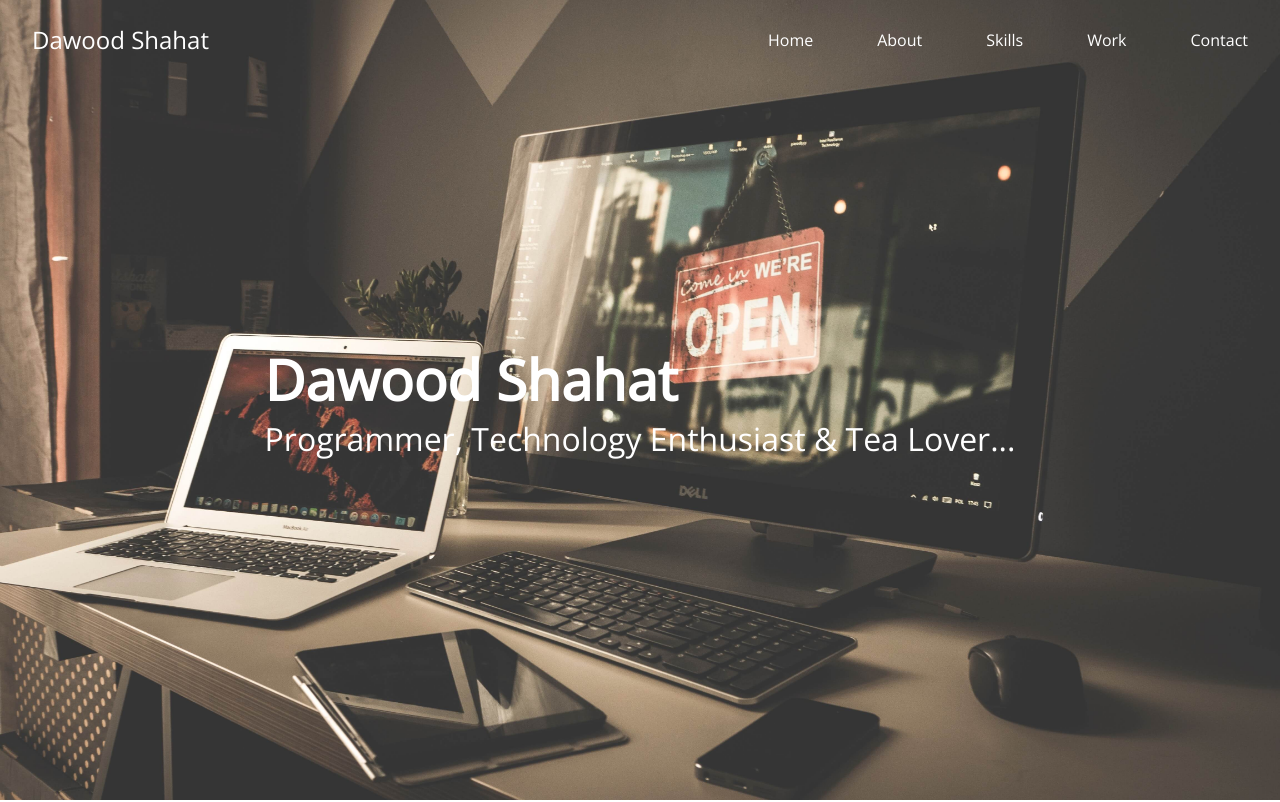
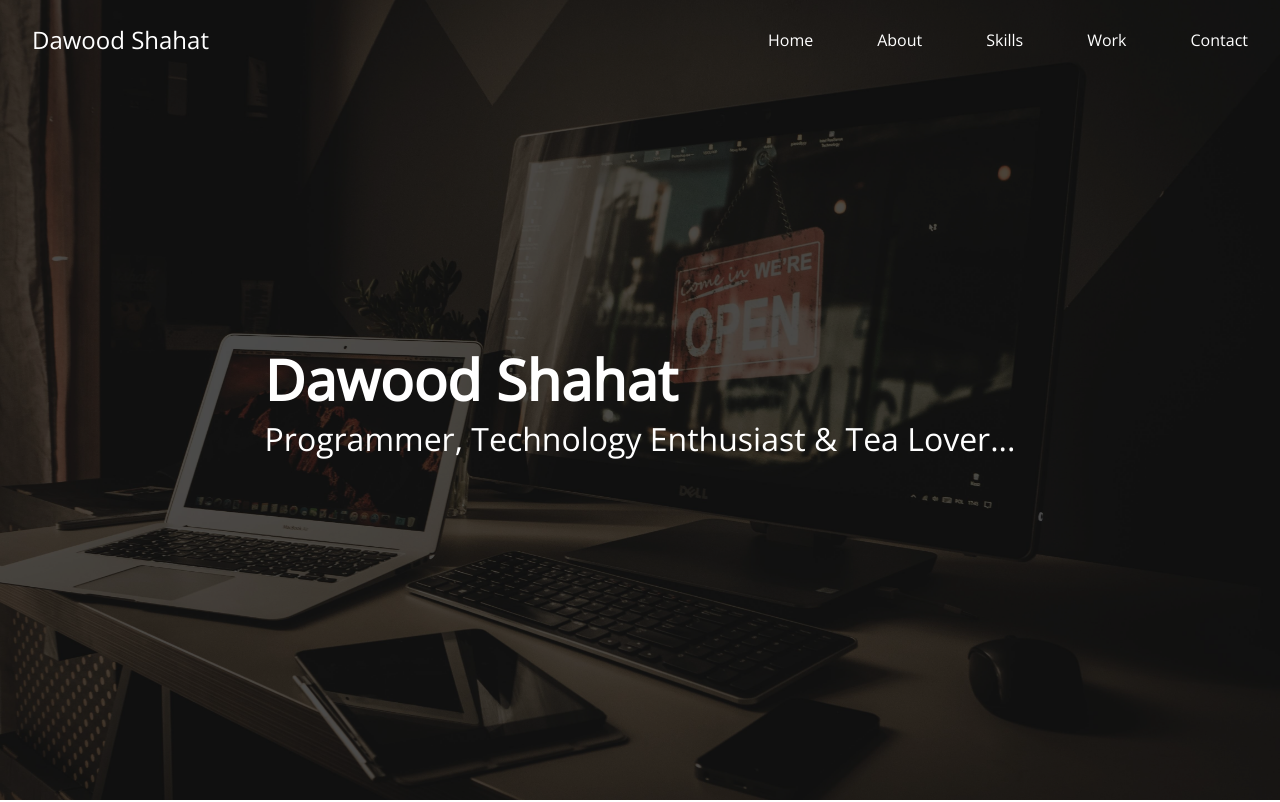
Before and after one commit to DawoodShahat/dawoodshahat-portfolio, a website: page index.html in a window 1280 px wide. Shown: the top 802 px of the page. Drawn offline with nearby package versions, Linux system fonts and the light colour scheme.

Commit message:
improved overlay

```diff
--- a/scss/_home.scss
+++ b/scss/_home.scss
@@ -2,6 +2,7 @@
 .home {
 
     height: 100vh;
+    width: 100%;
     color: #fff;
     background: url('../assets/business.jpg');
     background-size: cover;
@@ -10,13 +11,13 @@
     @include centerXY;
 
     // overlay
-//    &:after {
- //       content: "";
-  //      position: absolute;
-   //     background: rgba(#000, 0.7);
-    //    height: 100vh;
-     //   width: 100%;
-   // }
+    &:after {
+        content: "";
+        position: absolute;
+        background: rgba(#000, 0.7);
+        height: 100vh;
+        width: 100vw;
+    }
 
     .description {
         z-index: 3;
```
Also changed, not shown: css/main.css.
